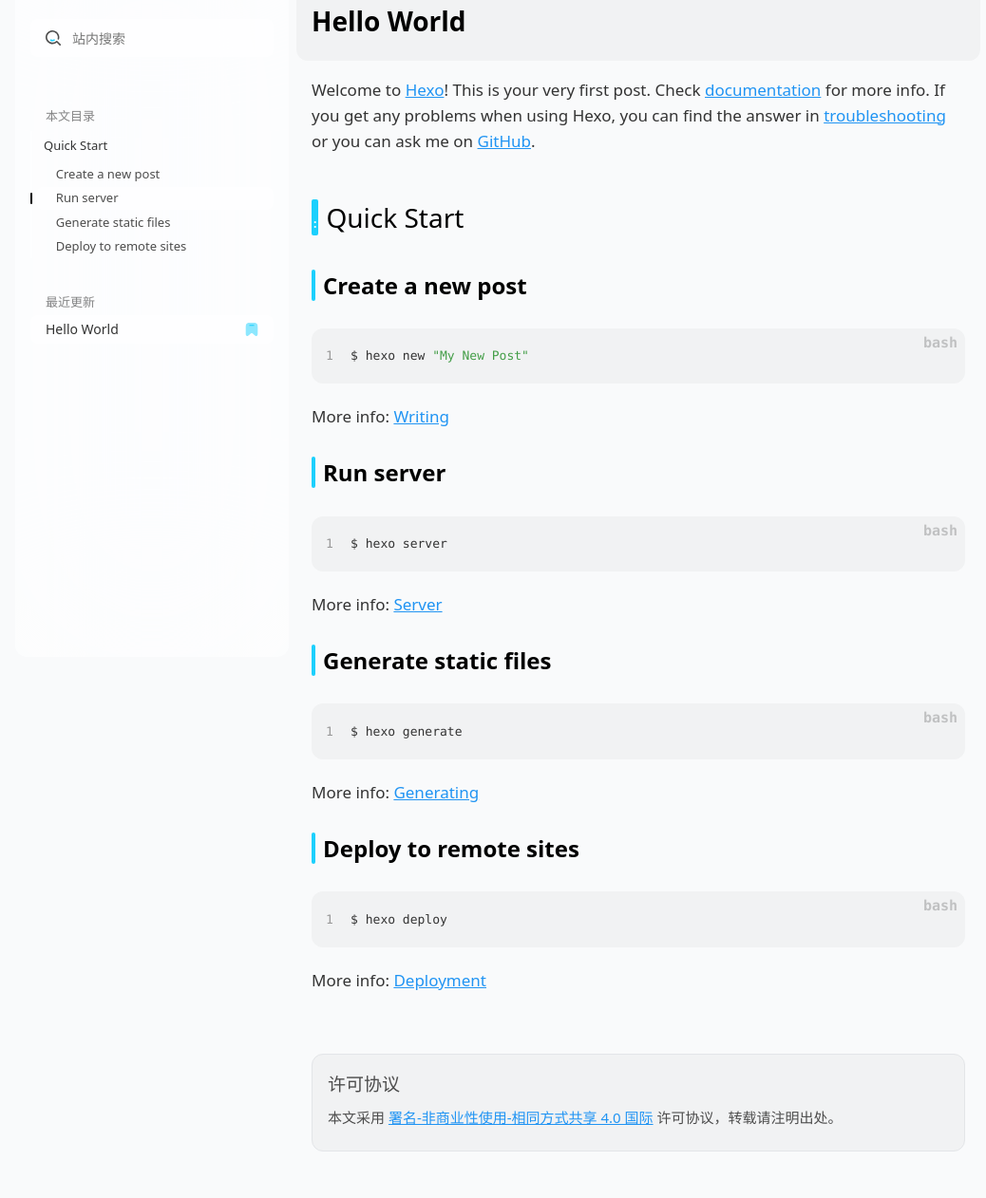
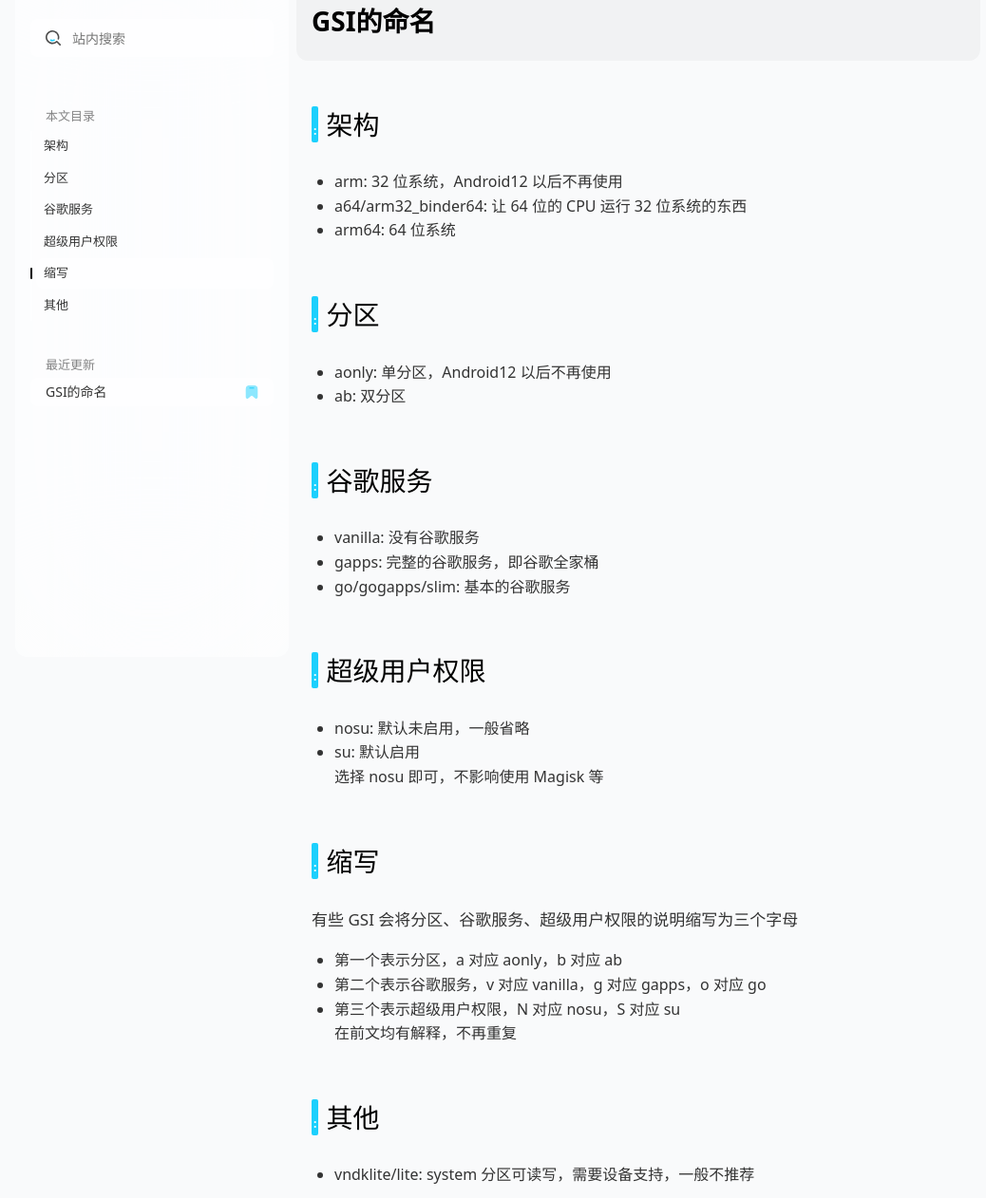
Before and after one commit to CookieCrumbs0/CookieCrumbs0.github.io, a plain HTML site: page 2024/02/14/001/index.html in a window 1280 px wide. Shown: the part 100-1362 px from the top of the page at 95% size, without its empty margins (116-1154 px from the left). Drawn offline with nearby package versions, Linux system fonts and the light colour scheme; some packages are replaced by stand-ins of ours; a script that the page names is missing.

Commit message:
Site updated: 2024-02-14 23:04:51

```diff
--- a/2024/02/02/hello-world/index.html
+++ b/2024/02/14/001/index.html
@@ -16,18 +16,18 @@
   <meta name="viewport" content="width=device-width, initial-scale=1, maximum-scale=1">
   <meta name="theme-color" content="#f8f8f8">
 
-  <title>Hello World - 饼干碎</title>
+  <title>GSI的命名 - 饼干碎</title>
 
 
-    <meta name="description" content="Welcome to Hexo! This is your very first post. Check documentation for more info. If you get any problems when using Hexo, you can find the answer in troubleshooting or you can ask me on GitHub. Quick">
+    <meta name="description" content="架构 arm: 32 位系统，Android12 以后不再使用 a64&#x2F;arm32_binder64: 让 64 位的 CPU 运行 32 位系统的东西 arm64: 64 位系统  分区 aonly: 单分区，Android12 以后不再使用 ab: 双分区  谷歌服务 vanilla: 没有谷歌服务 gapps: 完整的谷歌服务，即谷歌全家桶 go&#x2F;gogapps&amp;#x2F">
 <meta property="og:type" content="article">
-<meta property="og:title" content="Hello World">
-<meta property="og:url" content="http://cookiecrumbs0.github.io/2024/02/02/hello-world/index.html">
+<meta property="og:title" content="GSI的命名">
+<meta property="og:url" content="http://cookiecrumbs0.github.io/2024/02/14/001/index.html">
 <meta property="og:site_name" content="饼干碎">
-<meta property="og:description" content="Welcome to Hexo! This is your very first post. Check documentation for more info. If you get any problems when using Hexo, you can find the answer in troubleshooting or you can ask me on GitHub. Quick">
+<meta property="og:description" content="架构 arm: 32 位系统，Android12 以后不再使用 a64&#x2F;arm32_binder64: 让 64 位的 CPU 运行 32 位系统的东西 arm64: 64 位系统  分区 aonly: 单分区，Android12 以后不再使用 ab: 双分区  谷歌服务 vanilla: 没有谷歌服务 gapps: 完整的谷歌服务，即谷歌全家桶 go&#x2F;gogapps&amp;#x2F">
 <meta property="og:locale" content="zh_CN">
-<meta property="article:published_time" content="2024-02-02T14:52:10.879Z">
-<meta property="article:modified_time" content="2024-02-02T14:43:03.444Z">
+<meta property="article:published_time" content="2024-02-14T14:52:15.000Z">
+<meta property="article:modified_time" content="2024-02-14T15:04:20.661Z">
 <meta property="article:author" content="CookieCrumbs">
 <meta name="twitter:card" content="summary">
 
@@ -64,7 +64,7 @@
 </div>
 <div class="widgets">
 
-<widget class="widget-wrapper toc single" id="data-toc" collapse="false"><div class="widget-header dis-select"><span class="name">本文目录</span></div><div class="widget-body fs14"><div class="doc-tree active"><ol class="toc"><li class="toc-item toc-level-2"><a class="toc-link" href="#Quick-Start"><span class="toc-text">Quick Start</span></a><ol class="toc-child"><li class="toc-item toc-level-3"><a class="toc-link" href="#Create-a-new-post"><span class="toc-text">Create a new post</span></a></li><li class="toc-item toc-level-3"><a class="toc-link" href="#Run-server"><span class="toc-text">Run server</span></a></li><li class="toc-item toc-level-3"><a class="toc-link" href="#Generate-static-files"><span class="toc-text">Generate static files</span></a></li><li class="toc-item toc-level-3"><a class="toc-link" href="#Deploy-to-remote-sites"><span class="toc-text">Deploy to remote sites</span></a></li></ol></li></ol></div></div></widget>
+<widget class="widget-wrapper toc single" id="data-toc" collapse="false"><div class="widget-header dis-select"><span class="name">本文目录</span></div><div class="widget-body fs14"><div class="doc-tree active"><ol class="toc"><li class="toc-item toc-level-2"><a class="toc-link" href="#%E6%9E%B6%E6%9E%84"><span class="toc-text">架构</span></a></li><li class="toc-item toc-level-2"><a class="toc-link" href="#%E5%88%86%E5%8C%BA"><span class="toc-text">分区</span></a></li><li class="toc-item toc-level-2"><a class="toc-link" href="#%E8%B0%B7%E6%AD%8C%E6%9C%8D%E5%8A%A1"><span class="toc-text">谷歌服务</span></a></li><li class="toc-item toc-level-2"><a class="toc-link" href="#%E8%B6%85%E7%BA%A7%E7%94%A8%E6%88%B7%E6%9D%83%E9%99%90"><span class="toc-text">超级用户权限</span></a></li><li class="toc-item toc-level-2"><a class="toc-link" href="#%E7%BC%A9%E5%86%99"><span class="toc-text">缩写</span></a></li><li class="toc-item toc-level-2"><a class="toc-link" href="#%E5%85%B6%E4%BB%96"><span class="toc-text">其他</span></a></li></ol></div></div></widget>
 
 
 
@@ -72,7 +72,7 @@
 
 
 
-<widget class="widget-wrapper post-list"><div class="widget-header dis-select"><span class="name">最近更新</span></div><div class="widget-body fs14"><a class="item title active" href="/2024/02/02/hello-world/"><span class="title">Hello World</span><svg class="active-icon" xmlns="http://www.w3.org/2000/svg" width="32" height="32" viewBox="0 0 24 24"><path fill="currentColor" d="M21 11.098v4.993c0 3.096 0 4.645-.734 5.321c-.35.323-.792.526-1.263.58c-.987.113-2.14-.907-4.445-2.946c-1.02-.901-1.529-1.352-2.118-1.47a2.225 2.225 0 0 0-.88 0c-.59.118-1.099.569-2.118 1.47c-2.305 2.039-3.458 3.059-4.445 2.945a2.238 2.238 0 0 1-1.263-.579C3 20.736 3 19.188 3 16.091v-4.994C3 6.81 3 4.666 4.318 3.333C5.636 2 7.758 2 12 2c4.243 0 6.364 0 7.682 1.332C21 4.665 21 6.81 21 11.098" opacity=".5"/><path fill="currentColor" d="M9 5.25a.75.75 0 0 0 0 1.5h6a.75.75 0 0 0 0-1.5z"/></svg></a></div></widget>
+<widget class="widget-wrapper post-list"><div class="widget-header dis-select"><span class="name">最近更新</span></div><div class="widget-body fs14"><a class="item title active" href="/2024/02/14/001/"><span class="title">GSI的命名</span><svg class="active-icon" xmlns="http://www.w3.org/2000/svg" width="32" height="32" viewBox="0 0 24 24"><path fill="currentColor" d="M21 11.098v4.993c0 3.096 0 4.645-.734 5.321c-.35.323-.792.526-1.263.58c-.987.113-2.14-.907-4.445-2.946c-1.02-.901-1.529-1.352-2.118-1.47a2.225 2.225 0 0 0-.88 0c-.59.118-1.099.569-2.118 1.47c-2.305 2.039-3.458 3.059-4.445 2.945a2.238 2.238 0 0 1-1.263-.579C3 20.736 3 19.188 3 16.091v-4.994C3 6.81 3 4.666 4.318 3.333C5.636 2 7.758 2 12 2c4.243 0 6.364 0 7.682 1.332C21 4.665 21 6.81 21 11.098" opacity=".5"/><path fill="currentColor" d="M9 5.25a.75.75 0 0 0 0 1.5h6a.75.75 0 0 0 0-1.5z"/></svg></a></div></widget>
 </div>
 
 </div></aside><div class="l_main" id="main">
@@ -86,30 +86,44 @@
 
 <div class="top bread-nav footnote"><div class="left"><div class="flex-row" id="breadcrumb"><a class="cap breadcrumb" href="/">主页</a>
 <span class="sep"></span><a class="cap breadcrumb" href="/">文章</a></div>
-<div class="flex-row" id="post-meta"><span class="text created">发布于：<time datetime="2024-02-02T14:52:10.879Z">2024-02-02</time></span><span class="sep updated"></span><span class="text updated">更新于：<time datetime="2024-02-02T14:43:03.444Z">2024-02-02</time></span></div></div>
+<div class="flex-row" id="post-meta"><span class="text created">发布于：<time datetime="2024-02-14T14:52:15.000Z">2024-02-14</time></span><span class="sep updated"></span><span class="text updated">更新于：<time datetime="2024-02-14T15:04:20.661Z">2024-02-14</time></span></div></div>
 </div>
 
 
     <div class="bottom">
       <div class="text-area">
-        <h1 class="text title"><span>Hello World</span></h1>
+        <h1 class="text title"><span>GSI的命名</span></h1>
       </div>
     </div>
 
   </div>
-  </div><article class="md-text content"><p>Welcome to <a target="_blank" rel="noopener" href="https://hexo.io/">Hexo</a>! This is your very first post. Check <a target="_blank" rel="noopener" href="https://hexo.io/docs/">documentation</a> for more info. If you get any problems when using Hexo, you can find the answer in <a target="_blank" rel="noopener" href="https://hexo.io/docs/troubleshooting.html">troubleshooting</a> or you can ask me on <a target="_blank" rel="noopener" href="https://github.com/hexojs/hexo/issues">GitHub</a>.</p>
-<h2 id="Quick-Start"><a href="#Quick-Start" class="headerlink" title="Quick Start"></a>Quick Start</h2><h3 id="Create-a-new-post"><a href="#Create-a-new-post" class="headerlink" title="Create a new post"></a>Create a new post</h3><figure class="highlight bash"><table><tr><td class="gutter"><pre><span class="line">1</span><br></pre></td><td class="code"><pre><span class="line">$ hexo new <span class="string">&quot;My New Post&quot;</span></span><br></pre></td></tr></table></figure>
-
-<p>More info: <a target="_blank" rel="noopener" href="https://hexo.io/docs/writing.html">Writing</a></p>
-<h3 id="Run-server"><a href="#Run-server" class="headerlink" title="Run server"></a>Run server</h3><figure class="highlight bash"><table><tr><td class="gutter"><pre><span class="line">1</span><br></pre></td><td class="code"><pre><span class="line">$ hexo server</span><br></pre></td></tr></table></figure>
-
-<p>More info: <a target="_blank" rel="noopener" href="https://hexo.io/docs/server.html">Server</a></p>
-<h3 id="Generate-static-files"><a href="#Generate-static-files" class="headerlink" title="Generate static files"></a>Generate static files</h3><figure class="highlight bash"><table><tr><td class="gutter"><pre><span class="line">1</span><br></pre></td><td class="code"><pre><span class="line">$ hexo generate</span><br></pre></td></tr></table></figure>
-
-<p>More info: <a target="_blank" rel="noopener" href="https://hexo.io/docs/generating.html">Generating</a></p>
-<h3 id="Deploy-to-remote-sites"><a href="#Deploy-to-remote-sites" class="headerlink" title="Deploy to remote sites"></a>Deploy to remote sites</h3><figure class="highlight bash"><table><tr><td class="gutter"><pre><span class="line">1</span><br></pre></td><td class="code"><pre><span class="line">$ hexo deploy</span><br></pre></td></tr></table></figure>
-
-<p>More info: <a target="_blank" rel="noopener" href="https://hexo.io/docs/one-command-deployment.html">Deployment</a></p>
+  </div><article class="md-text content"><h2 id="架构"><a href="#架构" class="headerlink" title="架构"></a>架构</h2><ul>
+<li>arm: 32 位系统，Android12 以后不再使用</li>
+<li>a64&#x2F;arm32_binder64: 让 64 位的 CPU 运行 32 位系统的东西</li>
+<li>arm64: 64 位系统</li>
+</ul>
+<h2 id="分区"><a href="#分区" class="headerlink" title="分区"></a>分区</h2><ul>
+<li>aonly: 单分区，Android12 以后不再使用</li>
+<li>ab: 双分区</li>
+</ul>
+<h2 id="谷歌服务"><a href="#谷歌服务" class="headerlink" title="谷歌服务"></a>谷歌服务</h2><ul>
+<li>vanilla: 没有谷歌服务</li>
+<li>gapps: 完整的谷歌服务，即谷歌全家桶</li>
+<li>go&#x2F;gogapps&#x2F;slim: 基本的谷歌服务</li>
+</ul>
+<h2 id="超级用户权限"><a href="#超级用户权限" class="headerlink" title="超级用户权限"></a>超级用户权限</h2><ul>
+<li>nosu: 默认未启用，一般省略</li>
+<li>su: 默认启用<br>选择 nosu 即可，不影响使用 Magisk 等</li>
+</ul>
+<h2 id="缩写"><a href="#缩写" class="headerlink" title="缩写"></a>缩写</h2><p>有些 GSI 会将分区、谷歌服务、超级用户权限的说明缩写为三个字母</p>
+<ul>
+<li>第一个表示分区，a 对应 aonly，b 对应 ab</li>
+<li>第二个表示谷歌服务，v 对应 vanilla，g 对应 gapps，o 对应 go</li>
+<li>第三个表示超级用户权限，N 对应 nosu，S 对应 su<br>在前文均有解释，不再重复</li>
+</ul>
+<h2 id="其他"><a href="#其他" class="headerlink" title="其他"></a>其他</h2><ul>
+<li>vndklite&#x2F;lite: system 分区可读写，需要设备支持，一般不推荐</li>
+</ul>
 
 <div class="article-footer fs14">
     <section id="license">
--- a/search.json
+++ b/search.json
@@ -1 +1 @@
-[{"title":"Hello World","path":"/2024/02/02/hello-world/","content":"Welcome to Hexo! This is your very first post. Check documentation for more info. If you get any problems when using Hexo, you can find the answer in troubleshooting or you can ask me on GitHub. Quick StartCreate a new post1$ hexo new &quot;My New Post&quot; More info: Writing Run server1$ hexo server More info: Server Generate static files1$ hexo generate More info: Generating Deploy to remote sites1$ hexo deploy More info: Deployment"}]
+[{"title":"GSI的命名","path":"/2024/02/14/001/","content":"架构 arm: 32 位系统，Android12 以后不再使用 a64&#x2F;arm32_binder64: 让 64 位的 CPU 运行 32 位系统的东西 arm64: 64 位系统 分区 aonly: 单分区，Android12 以后不再使用 ab: 双分区 谷歌服务 vanilla: 没有谷歌服务 gapps: 完整的谷歌服务，即谷歌全家桶 go&#x2F;gogapps&#x2F;slim: 基本的谷歌服务 超级用户权限 nosu: 默认未启用，一般省略 su: 默认启用选择 nosu 即可，不影响使用 Magisk 等 缩写有些 GSI 会将分区、谷歌服务、超级用户权限的说明缩写为三个字母 第一个表示分区，a 对应 aonly，b 对应 ab 第二个表示谷歌服务，v 对应 vanilla，g 对应 gapps，o 对应 go 第三个表示超级用户权限，N 对应 nosu，S 对应 su在前文均有解释，不再重复 其他 vndklite&#x2F;lite: system 分区可读写，需要设备支持，一般不推荐"}]
```
Also changed, not shown: 404.html (+1 -1 lines), archives/2024/02/index.html (+2 -2 lines), archives/2024/index.html (+2 -2 lines), archives/index.html (+2 -2 lines), index.html (+9 -3 lines).
